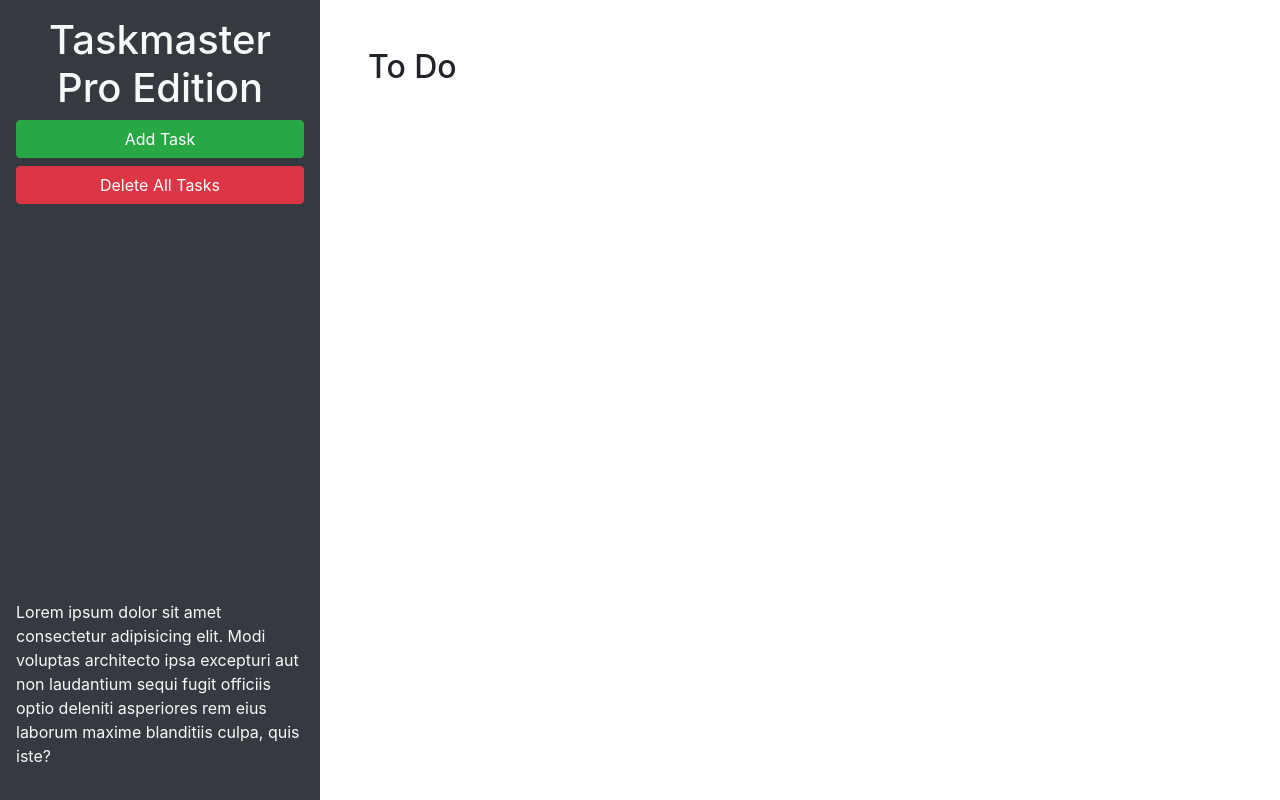
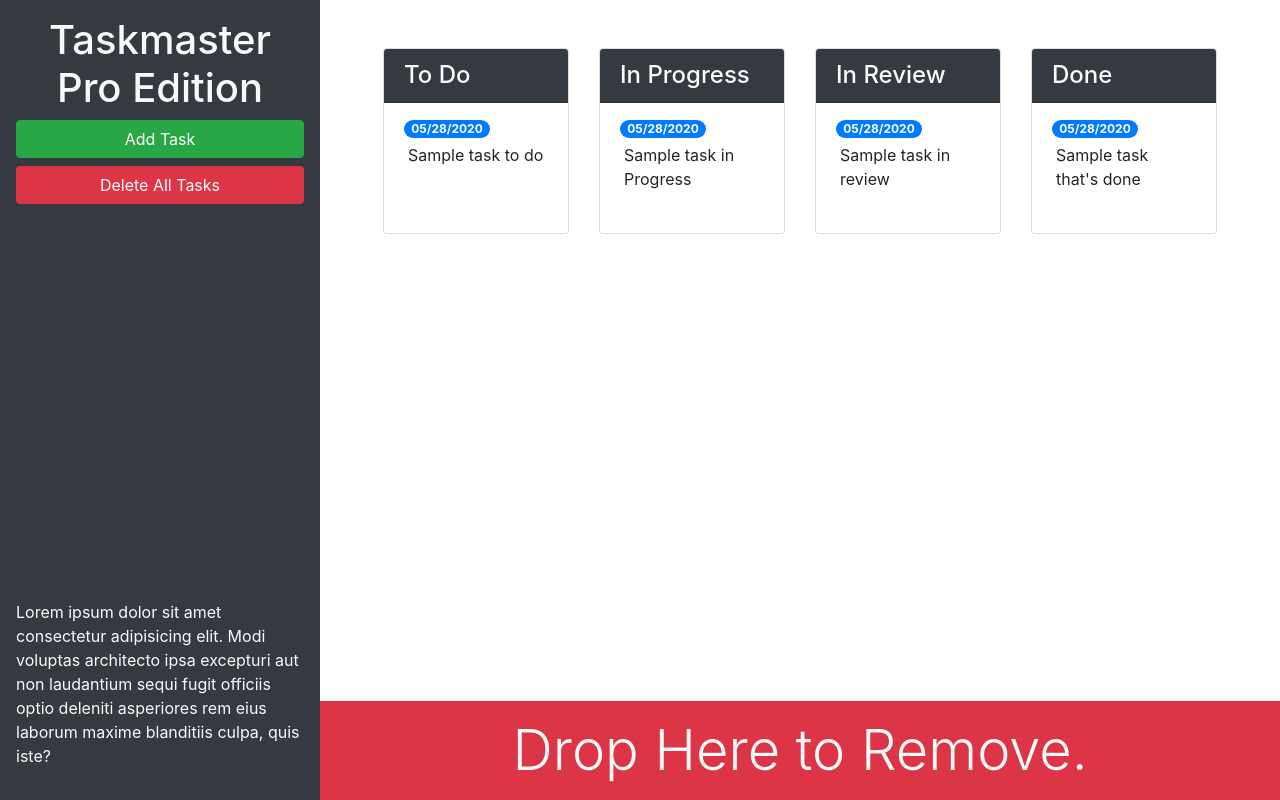
Before and after one commit to Irina256/taskmaster-pro, a plain HTML site: page index.html in a window 1280 px wide. Drawn offline with nearby package versions, Linux system fonts and the light colour scheme.

Commit message:
adding style

```diff
--- a/index.html
+++ b/index.html
@@ -13,20 +13,85 @@
 <body>
 
   <div class="row min-vh-100 no-gutters">
-    <header class="col-12 col-lg-3 bg-dark text-light d-flex flex-column p-4 p-lg-3">
+    <header class="col-12 col-lg-3 bg-dark text-light sticky-top d-flex flex-column p-4 p-lg-3">
       <h1 class="text-center">Taskmaster Pro Edition</h1>
       <button id="create-task" class="btn btn-block btn-success" data-toggle="modal" data-target="#task-form-modal">Add
         Task</button>
       <button id="remove-tasks" class="btn btn-block btn-danger">Delete All Tasks</button>
-      <p class="mt-auto">Lorem ipsum dolor sit amet consectetur adipisicing elit. Modi voluptas architecto ipsa
+      <p class="mt-auto d-none d-lg-block">
+        Lorem ipsum dolor sit amet consectetur adipisicing elit. Modi voluptas architecto ipsa
         excepturi aut non
         laudantium sequi fugit officiis optio deleniti asperiores rem eius laborum maxime blanditiis culpa, quis iste?
       </p>
     </header>
-    <main class="col-12 col-lg-9">
-      <div class="m-5">
-        <h2>To Do</h2>
-        <ul id="list-toDo" class="list-group"> </ul>
+    <main class="col-12 col-lg-9 d-flex flex-column">
+
+      <div class="m-5 row justify-content-around">
+        <!-- todo start -->
+        <div class="col-12 col-md-6 col-xl-3 mb-3">
+          <div class="card">
+            <h4 class="card-header bg-dark text-light">
+              To Do
+            </h4>
+            <ul id="list-toDo" class="list-group list-group-flush">
+              <li class="list-group-item">
+                <span class="badge badge-primary badge-pill">05/28/2020</span>
+                <p class="m-1">Sample task to do</p>
+              </li>
+            </ul>
+          </div>
+        </div>
+        <!-- todo end -->
+        <!-- in progress start -->
+        <div class="col-12 col-md-6 col-xl-3 mb-3">
+          <div class="card">
+            <h4 class="card-header bg-dark text-light">
+              In Progress
+        </h4>
+        <ul id="list-inProgress" class="list-group list-group-flush">
+          <li class="list-group-item">
+            <span class="badge badge-primary badge-pill">05/28/2020</span>
+            <p class="m-1">Sample task in Progress</p>
+          </li>
+        </ul>
+      </div>
+    </div>
+        <!-- in progress end -->
+        <!-- in review start -->
+        <div class="col-12 col-md-6 col-xl-3 mb-3">
+          <div class="card">
+            <h4 class="card-header bg-dark text-light">
+              In Review
+          </h4>
+        <ul id="list-inReview" class="list-group list-group-flush">
+          <li class="list-group-item">
+            <span class="badge badge-primary badge-pill">05/28/2020</span>
+            <p class="m-1">Sample task in review</p>
+          </li>
+        </ul>
+      </div>
+    </div>
+        <!-- in review end -->
+        <!-- done start -->
+        <div class="col-12 col-md-6 col-xl-3 mb-3">
+          <div class="card">
+            <h4 class="card-header bg-dark text-light">
+              Done
+        </h4>
+        <ul id="list-Done" class="list-group list-group-flush">
+          <li class="list-group-item">
+            <span class="badge badge-primary badge-pill">05/28/2020</span>
+            <p class="m-1">Sample task that's done</p>
+          </li>
+        </ul>
+      </div>
+    </div>
+        <!-- done end -->
+      </div>
+      <div id="trash" class= "mt-auto">
+        <div class="w-100 bg-danger p-3 text-center text-light display-4 " >
+          Drop Here to Remove.
+        </div>
       </div>
     </main>
   </div>
@@ -46,11 +111,11 @@
           <form>
             <div class="form-group">
               <label for="modalTaskDescription">Task description</label>
-              <textarea id="modalTaskDescription" rows="3"></textarea>
+              <textarea id="modalTaskDescription" rows="3" class="form-control"></textarea>
             </div>
             <div class="form-group">
               <label for="modalDueDate">Due date</label>
-              <input type="text" id="modalDueDate" placeholder="mm/dd/yyyy" autocomplete="off" />
+              <input type="text" class="form-control" id="modalDueDate" placeholder="mm/dd/yyyy" autocomplete="off" />
             </div>
           </form>
         </div>
```
